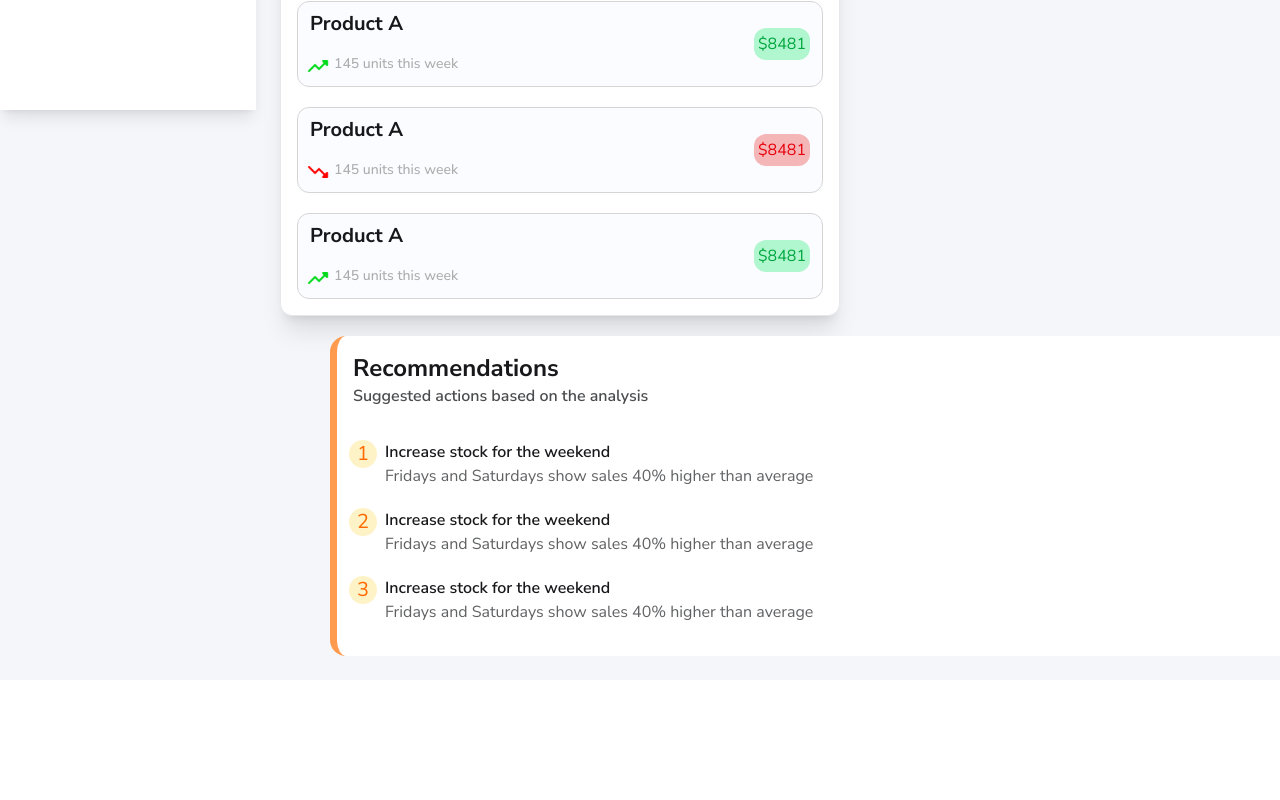
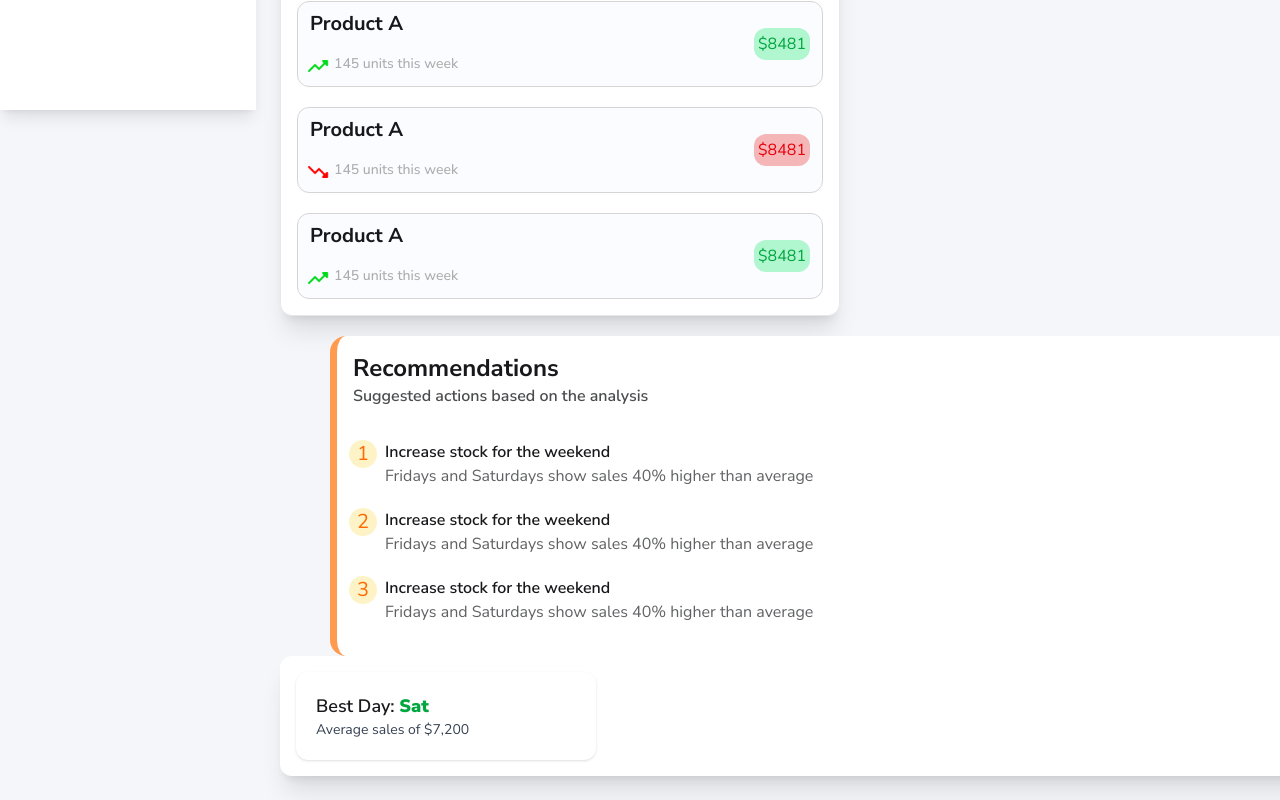
Before and after one commit to IntegrativeProject/SalesScope-Frontend, a Next.js app: page /analysisandpredictions in a window 1280 px wide. Shown: the part 690-1490 px from the top of the page. Before the commit the page ends 1370 px from the top, so only its background shows below. Built offline with nearby package versions, Linux system fonts and the light colour scheme.

Commit message:
feat(BestDayCard):  card layout was created

```diff
--- a/src/components/ui/BestDayCard.tsx
+++ b/src/components/ui/BestDayCard.tsx
@@ -1,9 +1,12 @@
-import React from 'react'
-
 export default function BestDayCard() {
   return (
-    <div className="card">
-
+    <div className="bg-white w-260 h-auto rounded-xl p-4 space-y-5 shadow-xl border-gray-200">
+      <article className="p-5 bg-white rounded-xl shadow w-[300px]">
+        <h2 className="text-lg font-semibold">
+          Best Day: <strong className="text-green-600">Sat</strong>
+        </h2>
+        <p className="text-sm text-gray-700">Average sales of $7,200</p>
+      </article>
     </div>
-  )
+  );
 }
```
